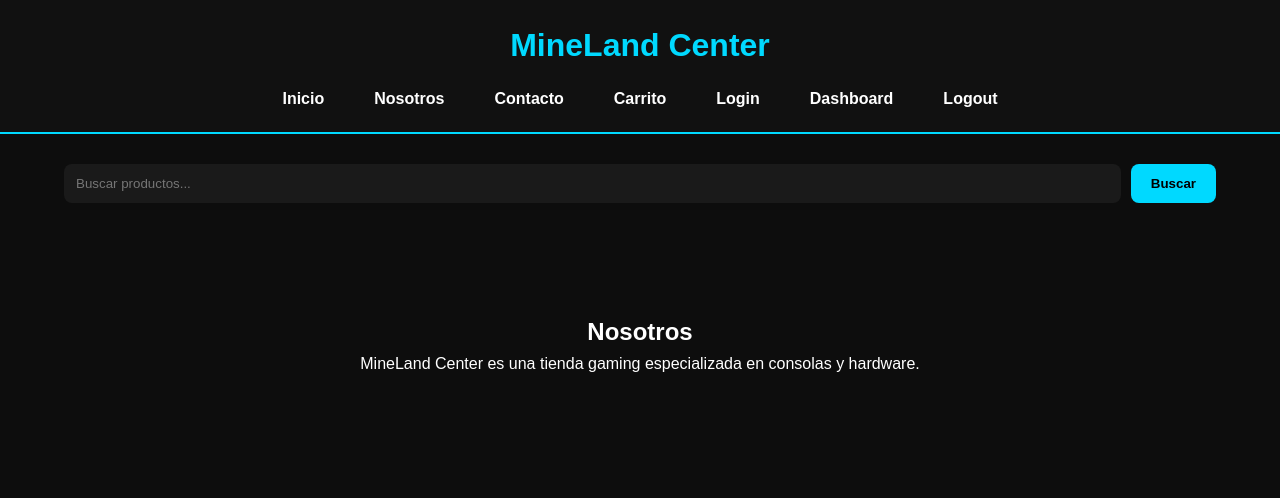
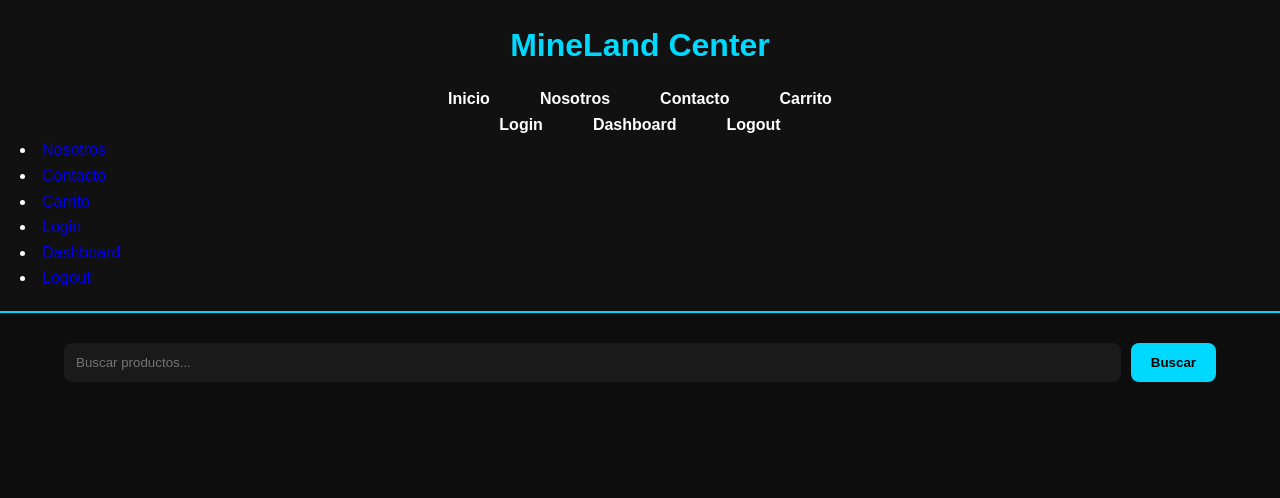
Before and after one commit to TheDark-15/Proyecto_MineLand, a Flask app: page /about in a window 1280 px wide. Shown: the top 498 px of the page. Run offline with Flask 3, Linux system fonts and the light colour scheme.

Commit message:
Refactor navbar links and structure in base.html

```diff
--- a/templates/base.html
+++ b/templates/base.html
@@ -62,21 +62,26 @@
         NAVBAR
         ===================================================== -->
 
-        <nav class="navbar">
+       <nav class="navbar">
 
-            <ul class="nav-links">
+    <ul class="nav-links left-links">
 
-                <!-- INICIO -->
+        <li><a href="{{ url_for('home') }}">Inicio</a></li>
+        <li><a href="{{ url_for('about') }}">Nosotros</a></li>
+        <li><a href="{{ url_for('contact') }}">Contacto</a></li>
+        <li><a href="{{ url_for('cart_page') }}">Carrito</a></li>
 
-                <li>
+    </ul>
 
-                    <a href="{{ url_for('home') }}">
+    <ul class="nav-links right-links">
 
-                        Inicio
+        <li><a href="{{ url_for('login') }}">Login</a></li>
+        <li><a href="{{ url_for('dashboard') }}">Dashboard</a></li>
+        <li><a href="{{ url_for('logout') }}">Logout</a></li>
 
-                    </a>
+    </ul>
 
-                </li>
+</nav>
 
                 <!-- NOSOTROS -->
 
```
